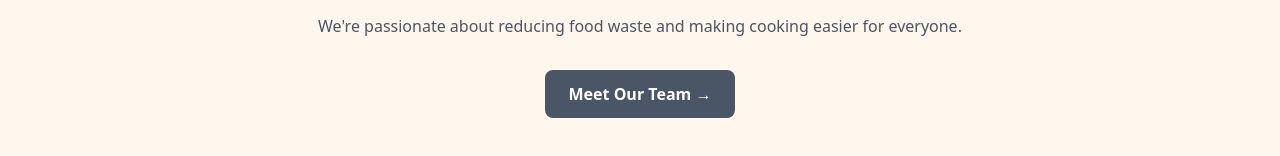
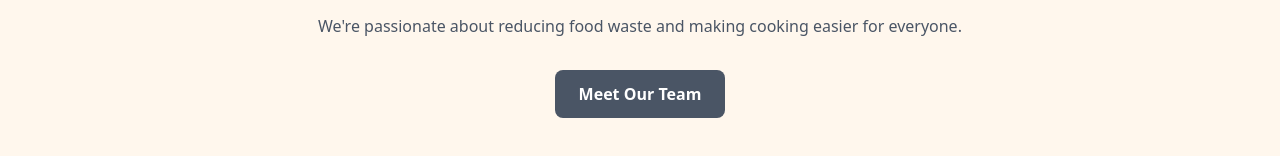
Before and after one commit to mrcicil/Fridge_Rescue, a React (Vite) app: page /homepage in a window 1280 px wide. Shown: the part 1394-1550 px from the top of the page. Built offline with nearby package versions, Linux system fonts and the light colour scheme.

Commit message:
revised button text on homepage

```diff
--- a/src/routes/Homepage.jsx
+++ b/src/routes/Homepage.jsx
@@ -107,7 +107,7 @@ function Homepage() {
           to="/company"
           className="inline-block bg-gray-600 !text-white px-6 py-3 rounded-lg font-semibold transition-all duration-300 hover:bg-gray-700 hover:-translate-y-0.5"
         >
-          Meet Our Team →
+          Meet Our Team
         </Link>
       </section>
     </div>
```
